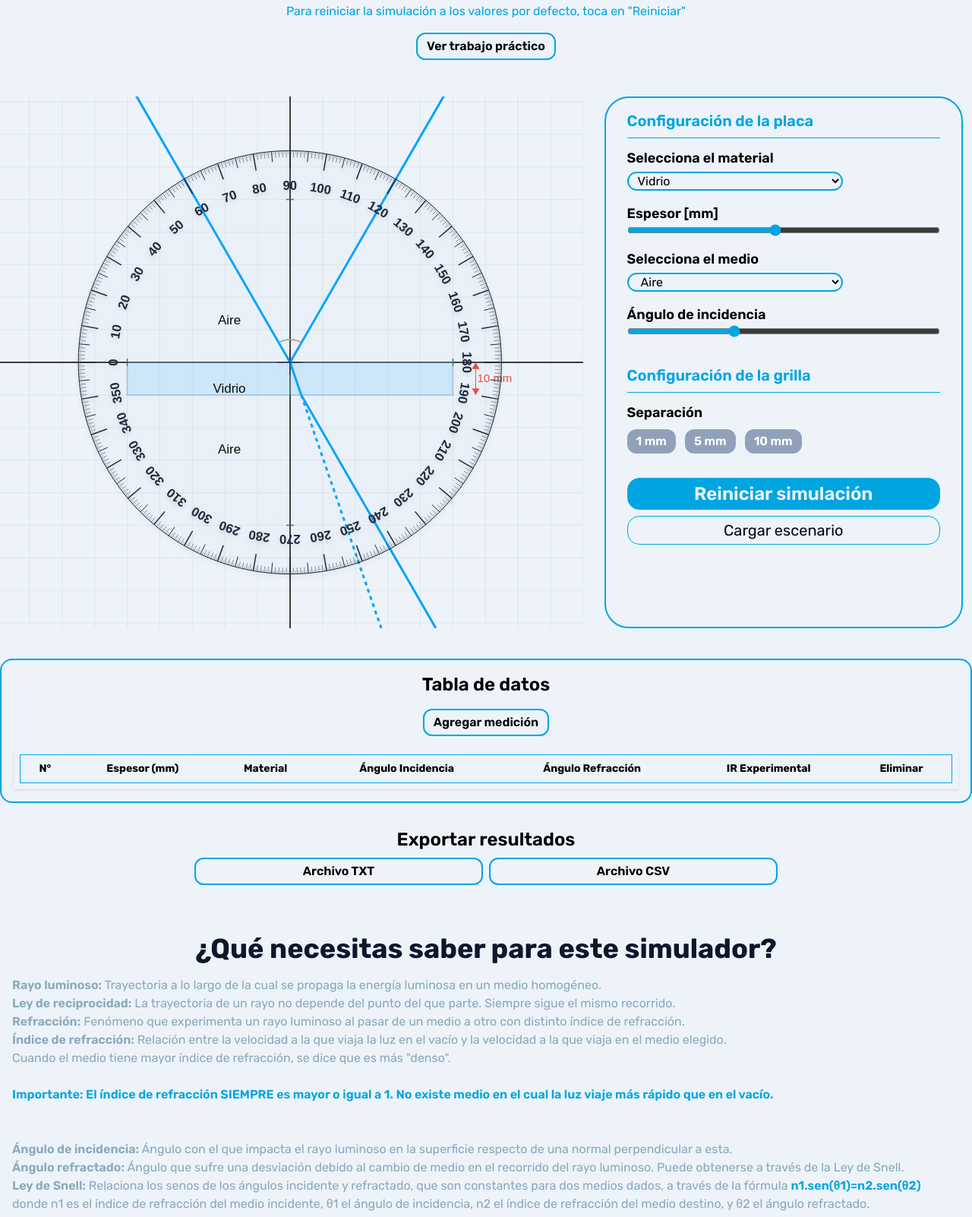
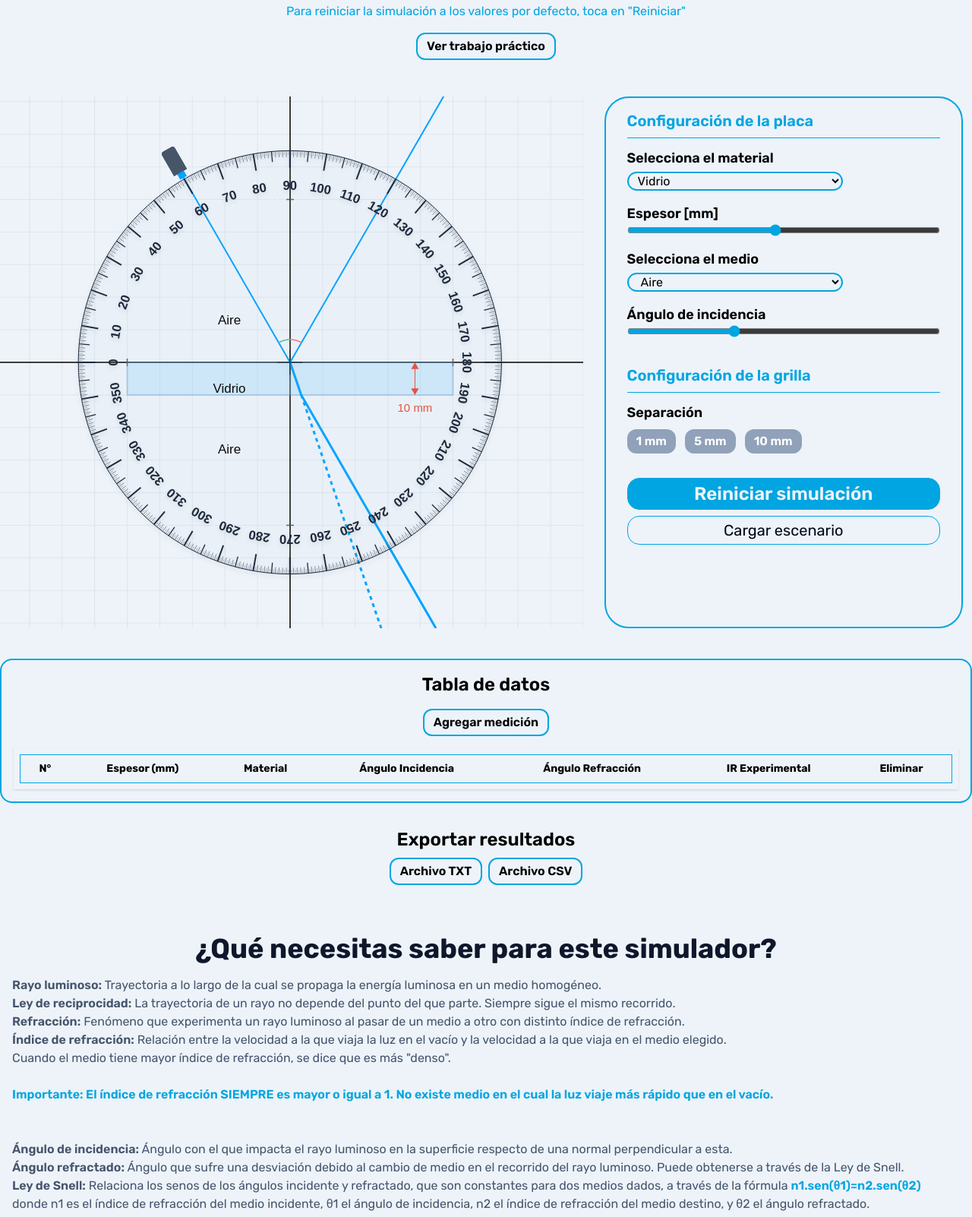
Before and after one commit to GIEDI-UTN/giedi-utn.github.io, a website: page pages/reflec_refrac/reflex_refrac.html in a window 1280 px wide. Shown: the part 238-1840 px from the top of the page at 76% size. Drawn offline with nearby package versions, Linux system fonts and the light colour scheme; files whose address does not match are found by name.

Commit message:
fix: problema de visualización del transportador en teléfono. Agregrado del láser como fuente de rayo luminoso. Eliminación de min width para las cajas de exportación de archivo

```diff
--- a/pages/reflec_refrac/reflec_refrac.js
+++ b/pages/reflec_refrac/reflec_refrac.js
@@ -367,6 +367,35 @@ function dibujar_placa(origen_x, origen_y, escala) {
   ctx.fillText(materialName, origen_x - 80, placa_top + 40);
 }
 
+const PATH_LASER_CUERPO = new Path2D(
+  "M-40,-10 H-8 V10 H-40 A4,4 0 0 1 -44,6 V-6 A4,4 0 0 1 -40,-10 Z",
+);
+const PATH_LASER_BOQUILLA = new Path2D("M-8,-5 H0 V5 H-8 Z");
+
+function dibujar_fuente_laser(x, y, angulo, largo) {
+  const s = largo / 44; // los paths están definidos en un cuadro de 44 de largo
+
+  let color_cuerpo = "#475569";
+  if (
+    window.matchMedia &&
+    window.matchMedia("(prefers-color-scheme: dark)").matches
+  ) {
+    color_cuerpo = "#64748b";
+  }
+
+  ctx.save();
+  ctx.translate(x, y);
+  ctx.rotate(angulo);
+  ctx.scale(s, s);
+
+  ctx.fillStyle = color_cuerpo;
+  ctx.fill(PATH_LASER_CUERPO);
+  ctx.fillStyle = "rgb(0, 162, 255)";
+  ctx.fill(PATH_LASER_BOQUILLA);
+
+  ctx.restore();
+}
+
 function dibujar_laser(origen_x, origen_y, escala) {
   // punto de incidencia del láser
   const incidencia_ejeX = origen_x;
@@ -378,17 +407,29 @@ function dibujar_laser(origen_x, origen_y, escala) {
   const color_laser = "rgb(0, 162, 255)";
 
   // rayo incidente
-  const largo_incidencia = 150 * escala;
-  const fin_x_incidencia = incidencia_ejeX + largo_incidencia * Math.cos(angulo_radianes);
-  const incidentEndY = incidencia_ejeY - largo_incidencia * Math.sin(angulo_radianes);
+  const largo_laser = Math.max(24, Math.min(10 * escala, 44));
+  const largo_incidencia = radio_transportador(canvas.width, canvas.height) + 2;
+  const fin_x_incidencia =
+    incidencia_ejeX - largo_incidencia * Math.cos(angulo_radianes);
+  const incidentEndY =
+    incidencia_ejeY - largo_incidencia * Math.sin(angulo_radianes);
 
   ctx.strokeStyle = color_laser;
-  ctx.lineWidth = 3;
+  ctx.lineWidth = 2;
 
   ctx.beginPath();
-  ctx.moveTo(incidencia_ejeX, incidencia_ejeY);
-  ctx.lineTo(fin_x_incidencia, incidentEndY);
+  ctx.moveTo(fin_x_incidencia, incidentEndY);
+  ctx.lineTo(incidencia_ejeX, incidencia_ejeY);
   ctx.stroke();
+
+  dibujar_fuente_laser(
+    fin_x_incidencia,
+    incidentEndY,
+    angulo_radianes,
+    largo_laser,
+  );
+
+  dibujar_fuente_laser(fin_x_incidencia, incidentEndY, angulo_radianes, largo_laser);
 
   // índices de refracción
   const n1 = simulacion.medio_actual.indice_refrac;
@@ -419,8 +460,8 @@ function dibujar_laser(origen_x, origen_y, escala) {
   const ang_refrac_corte = Math.max(0, Math.min(refrac_con_error, 89.99));
   angulo_refraccion = (ang_refrac_corte * Math.PI) / 180;
 
-  const reflexion_rad = Math.PI - angulo_radianes;
-  const largo_reflejado = 100 * escala;
+  const reflexion_rad = angulo_radianes;
+  const largo_reflejado = 150 * escala;
   const reflectedEndX =
     incidencia_ejeX + largo_reflejado * Math.cos(reflexion_rad);
   const reflectedEndY =
@@ -576,7 +617,7 @@ function dibujar_medidas(origen_x, origen_y, escala) {
   ctx.fillStyle = "#e74c3c";
   ctx.lineWidth = 1;
 
-  const dimX = placa_der + 30;
+  const dimX = placa_der - 50;
 
   ctx.beginPath();
   ctx.moveTo(dimX, origen_y);
@@ -589,11 +630,7 @@ function dibujar_medidas(origen_x, origen_y, escala) {
   // etiqueta de distancias
   ctx.font = "15px Arial";
   ctx.textAlign = "center";
-  ctx.fillText(
-    `${simulacion.ancho_placa} mm`,
-    dimX + 25,
-    5 + origen_y + grosor_placa / 2,
-  );
+    ctx.fillText(`${simulacion.ancho_placa} mm`, dimX, placa_bot + 22);
 }
 
 function dibujar_flecha(fromX, fromY, toX, toY) {
@@ -614,32 +651,45 @@ function dibujar_flecha(fromX, fromY, toX, toY) {
   ctx.fill();
 }
 
+function radio_transportador(ancho, alto) {
+  if (ancho < 640) {
+    return Math.min(ancho * 0.47, alto * 0.48);
+  }
+  return (65 * ancho) / 180;
+}
+
 function generar_transportador() {
   const svg = document.getElementById("protractor-svg");
   if (!svg) return;
 
   svg.innerHTML = "";
-  const width = canvas.width;
-  const height = canvas.height;
+  const ancho = canvas.width;
+  const alto = canvas.height;
 
-  svg.setAttribute("viewBox", `0 0 ${width} ${height}`);
+  svg.setAttribute("viewBox", `0 0 ${ancho} ${alto}`);
   svg.setAttribute(
     "class",
     "absolute inset-0 w-full h-full text-slate-800 dark:text-slate-300 pointer-events-none drop-shadow-md",
   );
 
-  const origen_x = width / 2;
-  const origen_y = height * 0.5;
+  const origen_x = ancho / 2;
+  const origen_y = alto * 0.5;
 
-  const desiredXRange = 180;
-  const escala = width / desiredXRange;
+  const r_out = radio_transportador(ancho, alto);
+  let factor_trazo = 1.3;
+  let factor_texto = 0.065;
+  let tickHalf_rel = 0.02;
 
-  const r_out = 65 * escala;
+  if (ancho < 640) {
+    factor_trazo = 1.8;
+    factor_texto = 0.07;
+    tickHalf_rel = 0.025;
+  }
 
   const tickLong = r_out * 0.08;
   const tickMed = r_out * 0.05;
   const tickShort = r_out * 0.03;
-  const tickHalf = r_out * 0.015;
+  const tickHalf = r_out * tickHalf_rel;
 
   const svgns = "http://www.w3.org/2000/svg";
 
@@ -663,16 +713,16 @@ function generar_transportador() {
 
     if (a % 10 === 0) {
       outerTickLen = tickLong;
-      strokeWidth = "1.5";
+      strokeWidth = 1.5 * factor_trazo;
     } else if (a % 5 === 0) {
       outerTickLen = tickMed;
-      strokeWidth = "1";
+      strokeWidth = 1 * factor_trazo;
     } else if (a % 1 === 0) {
       outerTickLen = tickShort;
-      strokeWidth = "0.5";
+      strokeWidth = 0.5;
     } else {
       outerTickLen = tickHalf;
-      strokeWidth = "0.3";
+      strokeWidth = 0.3;
     }
 
     const lineOut = document.createElementNS(svgns, "line");
@@ -1059,6 +1109,10 @@ function exportar_csv() {
     return;
   }
 
+  const separador = ";";
+  // Excel en español usa coma decimal
+  const decimal = (valor) => String(valor).replace(".", ",");
+
   const headers = [
     "N°",
     "Espesor (mm)",
@@ -1074,13 +1128,15 @@ function exportar_csv() {
       m.ancho_placa,
       m.material,
       m.medio_exterior,
-      m.angulo_incidencia,
-      m.angulo_refraccion,
-      m.experimentalRI,
-    ].join(","),
+      decimal(m.angulo_incidencia),
+      decimal(m.angulo_refraccion),
+      decimal(m.experimentalRI),
+    ].join(separador),
   );
 
-  const csvContent = [headers.join(","), ...rows].join("\n");
+  const csvContent = [headers.join(separador), ...rows].join("\n");
+
+  // BOM para que Excel detecte UTF-8 y muestre bien los acentos
   descargar_archivo(
     "\uFEFF" + csvContent,
     "datos_sim_optica.csv",
--- a/pages/reflec_refrac/reflex_refrac.html
+++ b/pages/reflec_refrac/reflex_refrac.html
@@ -87,7 +87,7 @@
           <button
             data-collapse-toggle="mobile-menu-2"
             type="button"
-            class="inline-flex items-center p-2 ml-2 text-sm text-utn-dark rounded-lg lg:hidden focus:outline-none focus:ring-2 focus:ring-utn-dark dark:text-gray-400 dark:hover:bg-gray-700 dark:focus:ring-gray-600"
+            class="inline-flex items-center p-2 ml-2 text-sm text-slate-600 rounded-lg lg:hidden focus:outline-none focus:ring-2 focus:ring-utn-dark dark:text-gray-400 dark:hover:bg-gray-700 dark:focus:ring-gray-600"
             aria-controls="mobile-menu-2"
             aria-expanded="false"
             alt="Menú"
@@ -154,15 +154,15 @@
       >
         Simulador didáctico de refracción y reflexión en materiales
       </h1>
-      <p class="text-utn-dark text-center dark:text-slate-300">
+      <p class="text-slate-600 text-center dark:text-slate-300">
         Modifica los valores que se encuentran en el simulador y calculá el
         ángulo de refracción.
       </p>
-      <p class="text-utn-dark text-center dark:text-slate-300">
+      <p class="text-slate-600 text-center dark:text-slate-300">
         Luego, presiona "Agregar medición" por cada medición que obtengas.
         Necesitas al menos 5 mediciones.
       </p>
-      <p class="text-utn-dark text-center dark:text-slate-300 mt-2">
+      <p class="text-slate-600 text-center dark:text-slate-300 mt-2">
         Si tenes un escenario asignado JSON, podes cargarlo a través de "Cargar
         escenario"
       </p>
@@ -447,16 +447,16 @@
       <label class="text-2xl font-semibold dark:text-white text-center mt-8"
         >Exportar resultados</label
       >
-      <div class="flex flex-row justify-center gap-2 min-w-3xl mx-auto">
+      <div class="flex flex-col lg:flex-row justify-center gap-2 mx-auto">
         <button
           id="export-txt"
-          class="flex-1 cursor-pointer hover:bg-utn-regular hover:text-white dark:hover:text-slate-900 dark:text-white py-1 px-3 font-semibold rounded-xl border-2 border-utn-regular transition-colors"
+          class="cursor-pointer hover:bg-utn-regular hover:text-white dark:hover:text-slate-900 dark:text-white py-1 px-3 font-semibold rounded-xl border-2 border-utn-regular transition-colors"
         >
           Archivo TXT
         </button>
         <button
           id="export-csv"
-          class="flex-1 cursor-pointer hover:bg-utn-regular hover:text-white dark:hover:text-slate-900 dark:text-white py-1 px-3 font-semibold rounded-xl border-2 border-utn-regular transition-colors"
+          class="cursor-pointer hover:bg-utn-regular hover:text-white dark:hover:text-slate-900 dark:text-white py-1 px-3 font-semibold rounded-xl border-2 border-utn-regular transition-colors"
         >
           Archivo CSV
         </button>
@@ -473,22 +473,22 @@
       >
         ¿Qué necesitas saber para este simulador?
       </h1>
-      <p class="text-utn-dark dark:text-slate-300">
+      <p class="text-slate-600 dark:text-slate-300">
         <span class="font-semibold">Rayo luminoso:</span> Trayectoria a lo largo
         de la cual se propaga la energía luminosa en un medio homogéneo.
       </p>
-      <p class="text-utn-dark dark:text-slate-300">
+      <p class="text-slate-600 dark:text-slate-300">
         <span class="font-semibold">Ley de reciprocidad:</span> La trayectoria
         de un rayo no depende del punto del que parte. Siempre sigue el mismo
         recorrido.
       </p>
-      <p class="text-utn-dark dark:text-slate-300">
+      <p class="text-slate-600 dark:text-slate-300">
         <span class="font-semibold">Refracción:</span> Fenómeno que experimenta
         un rayo luminoso al pasar de un medio a otro con distinto índice de
         refracción.
       </p>
 
-      <p class="text-utn-dark dark:text-slate-300">
+      <p class="text-slate-600 dark:text-slate-300">
         <span class="font-semibold">Índice de refracción:</span> Relación entre
         la velocidad a la que viaja la luz en el vacío y la velocidad a la que
         viaja en el medio elegido.
@@ -503,17 +503,17 @@
         <br /><br />
       </p>
       <br />
-      <p class="text-utn-dark dark:text-slate-300">
+      <p class="text-slate-600 dark:text-slate-300">
         <span class="font-semibold">Ángulo de incidencia:</span> Ángulo con el
         que impacta el rayo luminoso en la superficie respecto de una normal
         perpendicular a esta.
       </p>
-      <p class="text-utn-dark dark:text-slate-300">
+      <p class="text-slate-600 dark:text-slate-300">
         <span class="font-semibold">Ángulo refractado:</span> Ángulo que sufre
         una desviación debido al cambio de medio en el recorrido del rayo
         luminoso. Puede obtenerse a través de la Ley de Snell.
       </p>
-      <p class="text-utn-dark dark:text-slate-300">
+      <p class="text-slate-600 dark:text-slate-300">
         <span class="font-semibold">Ley de Snell:</span> Relaciona los senos de
         los ángulos incidente y refractado, que son constantes para dos medios
         dados, a través de la fórmula
@@ -548,7 +548,7 @@
           <div class="flex flex-col">
             <!--Caja de texto footer-->
             <p
-              class="mt-4 text-center text-sm text-utn-dark lg:mt-0 lg:text-right"
+              class="mt-4 text-center text-sm text-slate-600 lg:mt-0 lg:text-right"
             >
               Copyright &copy; 2026. Grupo de Investigación en Enseñanza de la
               Ingeniería.
```
Also changed, not shown: pages/box-muller/index.html (+3 -0 lines), pages/error_tool/errores.html (+1 -1 lines), pages/error_tool/errores.js (+33 -33 lines).
